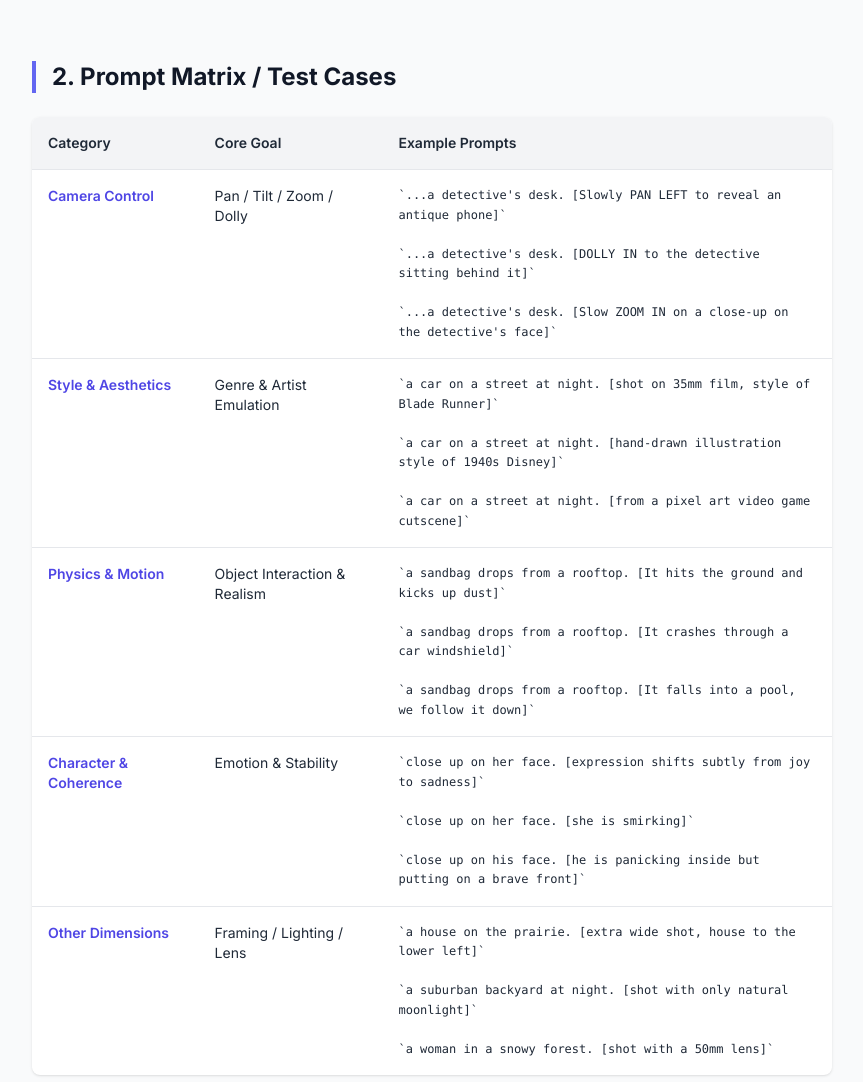
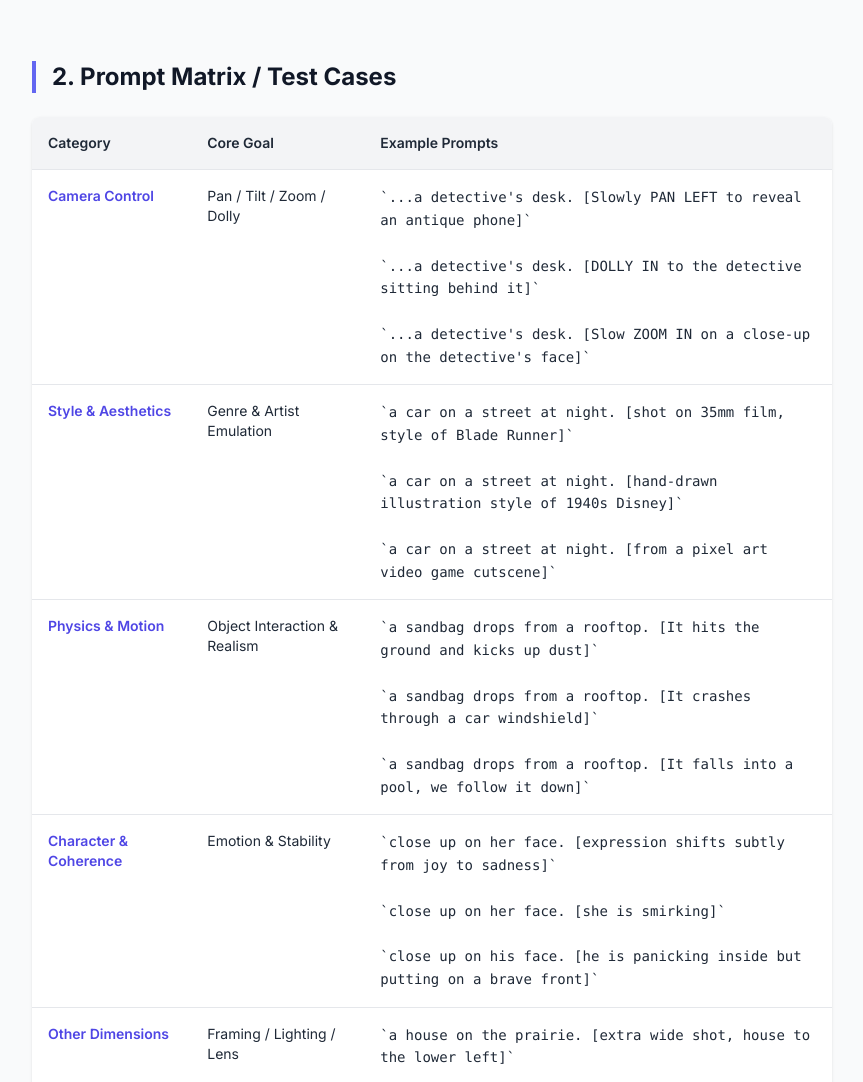
Before and after one commit to harveyspector64/ResearchBrief, a plain HTML site: page index.html in a window 1280 px wide. Shown: the part 1718-2800 px from the top of the page, without its empty margins (208-1071 px from the left). Drawn offline with nearby package versions, Linux system fonts and the light colour scheme.

Commit message:
Update index.html

```diff
--- a/index.html
+++ b/index.html
@@ -36,6 +36,13 @@
             width: 100%;
             height: 100%;
         }
+        .rubric-card {
+            transition: all 0.2s ease-in-out;
+        }
+        .rubric-card:hover {
+            transform: translateY(-2px);
+            box-shadow: 0 4px 12px 0 rgb(0 0 0 / 0.07);
+        }
     </style>
 </head>
 <body class="bg-gray-50 text-gray-800">
@@ -49,7 +56,7 @@
             <div class="mt-6 text-sm">
                 <p><span class="font-semibold">To:</span> Tatiana & Nick St. Pierre</p>
                 <p><span class="font-semibold">From:</span> Brian Hightman</p>
-                <p><span class="font-semibold">Date:</span> June 8, 2025</p>
+                <p><span class="font-semibold">Date:</span> June 9, 2025</p>
             </div>
         </header>
 
@@ -99,55 +106,55 @@
         <section class="mb-16 fade-in-section" style="animation-delay: 0.4s;">
             <h3 class="text-2xl font-bold text-gray-900 mb-6 border-l-4 border-indigo-500 pl-4">2. Prompt Matrix / Test Cases</h3>
             <div class="overflow-x-auto bg-white rounded-lg shadow">
-                <table class="w-full text-left text-sm">
+                <table class="w-full text-left">
                     <thead class="bg-gray-100 border-b">
                         <tr>
-                            <th class="p-4 font-semibold">Category</th>
-                            <th class="p-4 font-semibold">Core Goal</th>
-                            <th class="p-4 font-semibold">Example Prompts</th>
+                            <th class="p-4 font-semibold text-sm">Category</th>
+                            <th class="p-4 font-semibold text-sm">Core Goal</th>
+                            <th class="p-4 font-semibold text-sm">Example Prompts</th>
                         </tr>
                     </thead>
                     <tbody>
                         <tr class="border-b">
-                            <td class="p-4 align-top font-semibold text-indigo-600">Camera Control</td>
-                            <td class="p-4 align-top">Pan / Tilt / Zoom / Dolly</td>
-                            <td class="p-4 font-mono text-xs leading-relaxed">
+                            <td class="p-4 align-top font-semibold text-indigo-600 text-sm">Camera Control</td>
+                            <td class="p-4 align-top text-sm">Pan / Tilt / Zoom / Dolly</td>
+                            <td class="p-4 font-mono text-sm leading-relaxed">
                                 `...a detective's desk. [Slowly PAN LEFT to reveal an antique phone]`<br><br>
                                 `...a detective's desk. [DOLLY IN to the detective sitting behind it]`<br><br>
                                 `...a detective's desk. [Slow ZOOM IN on a close-up on the detective's face]`
                             </td>
                         </tr>
                         <tr class="border-b">
-                            <td class="p-4 align-top font-semibold text-indigo-600">Style & Aesthetics</td>
-                            <td class="p-4 align-top">Genre & Artist Emulation</td>
-                            <td class="p-4 font-mono text-xs leading-relaxed">
+                            <td class="p-4 align-top font-semibold text-indigo-600 text-sm">Style & Aesthetics</td>
+                            <td class="p-4 align-top text-sm">Genre & Artist Emulation</td>
+                            <td class="p-4 font-mono text-sm leading-relaxed">
                                 `a car on a street at night. [shot on 35mm film, style of Blade Runner]`<br><br>
                                 `a car on a street at night. [hand-drawn illustration style of 1940s Disney]`<br><br>
                                 `a car on a street at night. [from a pixel art video game cutscene]`
                             </td>
                         </tr>
                         <tr class="border-b">
-                            <td class="p-4 align-top font-semibold text-indigo-600">Physics & Motion</td>
-                            <td class="p-4 align-top">Object Interaction & Realism</td>
-                            <td class="p-4 font-mono text-xs leading-relaxed">
+                            <td class="p-4 align-top font-semibold text-indigo-600 text-sm">Physics & Motion</td>
+                            <td class="p-4 align-top text-sm">Object Interaction & Realism</td>
+                            <td class="p-4 font-mono text-sm leading-relaxed">
                                 `a sandbag drops from a rooftop. [It hits the ground and kicks up dust]`<br><br>
                                 `a sandbag drops from a rooftop. [It crashes through a car windshield]`<br><br>
                                 `a sandbag drops from a rooftop. [It falls into a pool, we follow it down]`
                             </td>
                         </tr>
                          <tr class="border-b">
-                            <td class="p-4 align-top font-semibold text-indigo-600">Character & Coherence</td>
-                            <td class="p-4 align-top">Emotion & Stability</td>
-                            <td class="p-4 font-mono text-xs leading-relaxed">
+                            <td class="p-4 align-top font-semibold text-indigo-600 text-sm">Character & Coherence</td>
+                            <td class="p-4 align-top text-sm">Emotion & Stability</td>
+                            <td class="p-4 font-mono text-sm leading-relaxed">
                                 `close up on her face. [expression shifts subtly from joy to sadness]`<br><br>
                                 `close up on her face. [she is smirking]`<br><br>
                                 `close up on his face. [he is panicking inside but putting on a brave front]`
                             </td>
                         </tr>
                         <tr>
-                            <td class="p-4 align-top font-semibold text-indigo-600">Other Dimensions</td>
-                            <td class="p-4 align-top">Framing / Lighting / Lens</td>
-                            <td class="p-4 font-mono text-xs leading-relaxed">
+                            <td class="p-4 align-top font-semibold text-indigo-600 text-sm">Other Dimensions</td>
+                            <td class="p-4 align-top text-sm">Framing / Lighting / Lens</td>
+                            <td class="p-4 font-mono text-sm leading-relaxed">
                                 `a house on the prairie. [extra wide shot, house to the lower left]`<br><br>
                                 `a suburban backyard at night. [shot with only natural moonlight]`<br><br>
                                 `a woman in a snowy forest. [shot with a 50mm lens]`
@@ -162,23 +169,23 @@
         <section class="mb-16 fade-in-section" style="animation-delay: 0.6s;">
             <h3 class="text-2xl font-bold text-gray-900 mb-6 border-l-4 border-indigo-500 pl-4">3. Evaluation Rubric</h3>
             <div class="grid grid-cols-1 md:grid-cols-2 gap-6">
-                <div class="bg-white p-6 rounded-lg shadow">
+                <div class="bg-white p-6 rounded-lg shadow rubric-card">
                     <h4 class="font-bold text-lg">Prompt Adherence</h4>
                     <p class="text-gray-600 mt-1">Did the model understand the prompt's intent? Did it capture the subject, style, and mood?</p>
                 </div>
-                <div class="bg-white p-6 rounded-lg shadow">
+                <div class="bg-white p-6 rounded-lg shadow rubric-card">
                     <h4 class="font-bold text-lg">Visual & Aesthetic Quality</h4>
                     <p class="text-gray-600 mt-1">Does the output have strong visual appeal? Is the composition effective? Does it successfully achieve the intended aesthetic?</p>
                 </div>
-                <div class="bg-white p-6 rounded-lg shadow">
+                <div class="bg-white p-6 rounded-lg shadow rubric-card">
                     <h4 class="font-bold text-lg">Technical Fidelity</h4>
                     <p class="text-gray-600 mt-1">How severe are warping or flickering artifacts? Is motion smooth and coherent throughout the clip?</p>
                 </div>
-                <div class="bg-white p-6 rounded-lg shadow">
+                <div class="bg-white p-6 rounded-lg shadow rubric-card">
                     <h4 class="font-bold text-lg">Temporal Consistency</h4>
                     <p class="text-gray-600 mt-1">Does a character's face/body remain stable? Do background objects morph? Is camera movement controlled?</p>
                 </div>
-                <div class="bg-white p-6 rounded-lg shadow md:col-span-2">
+                <div class="bg-white p-6 rounded-lg shadow md:col-span-2 rubric-card">
                     <h4 class="font-bold text-lg text-indigo-600">Image-to-Video Integrity</h4>
                     <p class="text-gray-600 mt-1">How well does the model preserve the source image's style, composition, and character identity? Does it add logical motion or drift from the original concept?</p>
                 </div>
@@ -225,7 +232,8 @@
 
         <!-- Footer -->
         <footer class="mt-20 pt-8 border-t text-center text-gray-500 text-sm">
-            <p>This document outlines a proposed research framework and does not contain proprietary information from Art Official.</p>
+            <p>&copy; 2025 Brian Hightman. All rights reserved.</p>
+            <p class="mt-1">This document outlines a proposed research framework and does not contain proprietary information from Art Official.</p>
         </footer>
 
     </div>
```
